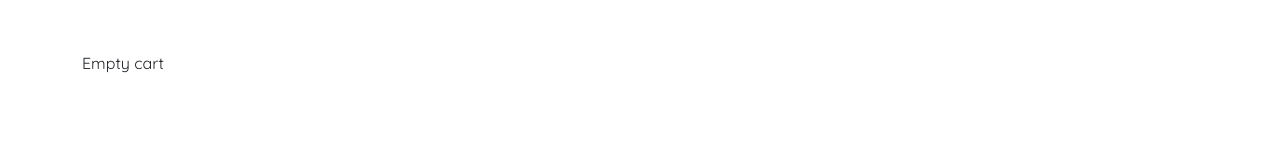
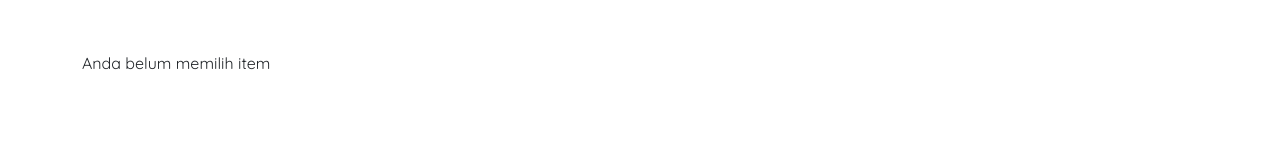
Before and after one commit to kelompok-2-LastProject/ecommerce-2, a Next.js app: page /cart in a window 1280 px wide. Shown: the part 146-290 px from the top of the page. Built offline with nearby package versions, Linux system fonts and the light colour scheme; sample sign-in values are in the browser's storage.

Commit message:
chore: add push onCheckout

```diff
--- a/src/modules/cart/pages/Cart.page.jsx
+++ b/src/modules/cart/pages/Cart.page.jsx
@@ -99,7 +99,7 @@ const CartPage = () => {
     );
   };
 
-  const onCheckout = () => {
+  const onCheckout = async () => {
     let filteredProductsBasedOnCart = [];
     cart.values.forEach((cartItem) => {
       // get productItem from products === productItem from Cart
@@ -129,6 +129,7 @@ const CartPage = () => {
 
     // on success all
     toast.success('Thank you!');
+    await push('/');
   };
   /* #endregion */
 
@@ -146,7 +147,7 @@ const CartPage = () => {
               <h1 className="my-5">Your Cart</h1>
 
               {cart.count < 1 ? (
-                <h6 className="mb-5">Empty cart</h6>
+                <h6 className="mb-5">Anda belum memilih item</h6>
               ) : (
                 <>
                   <Table striped hover>
```
